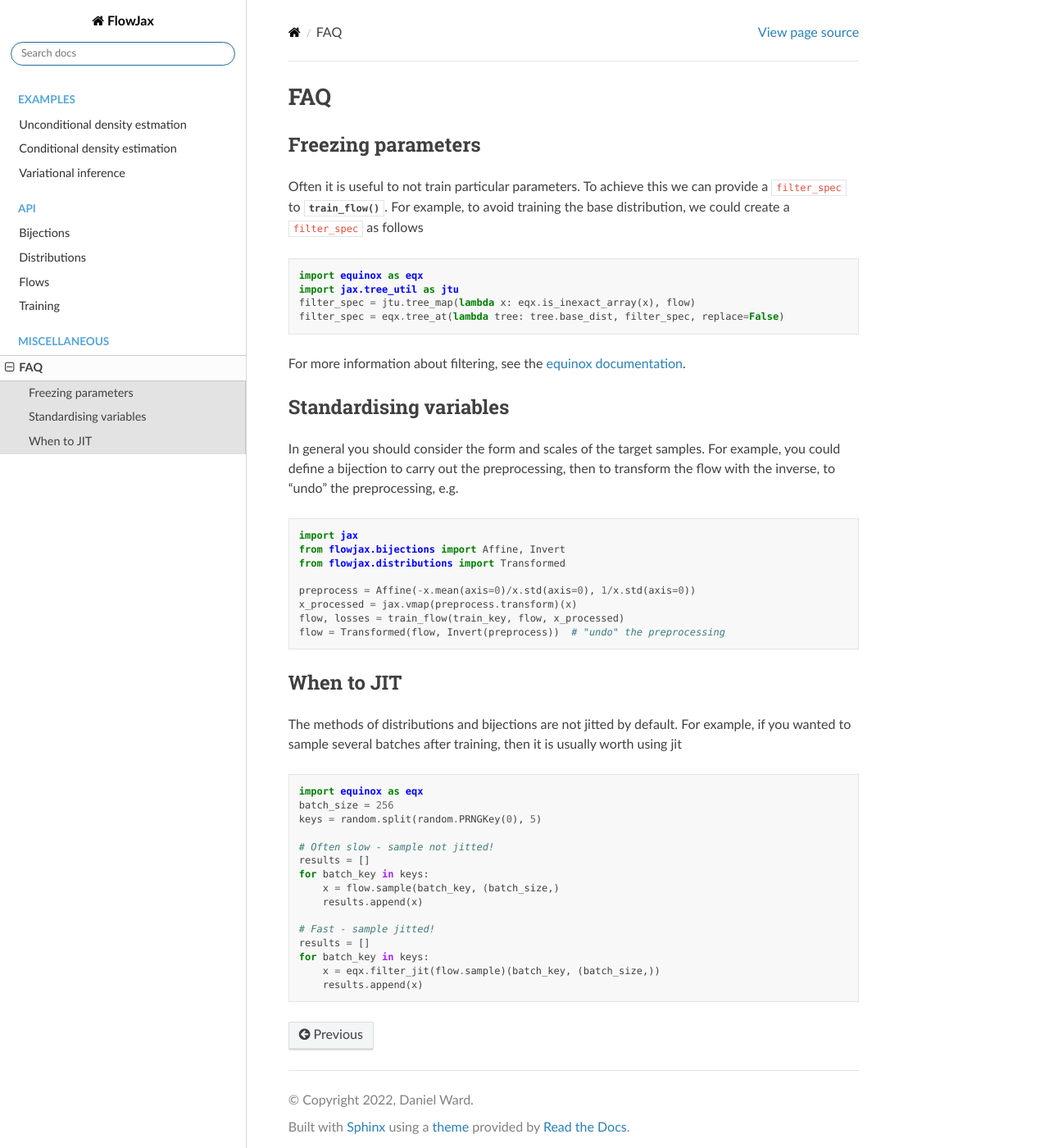
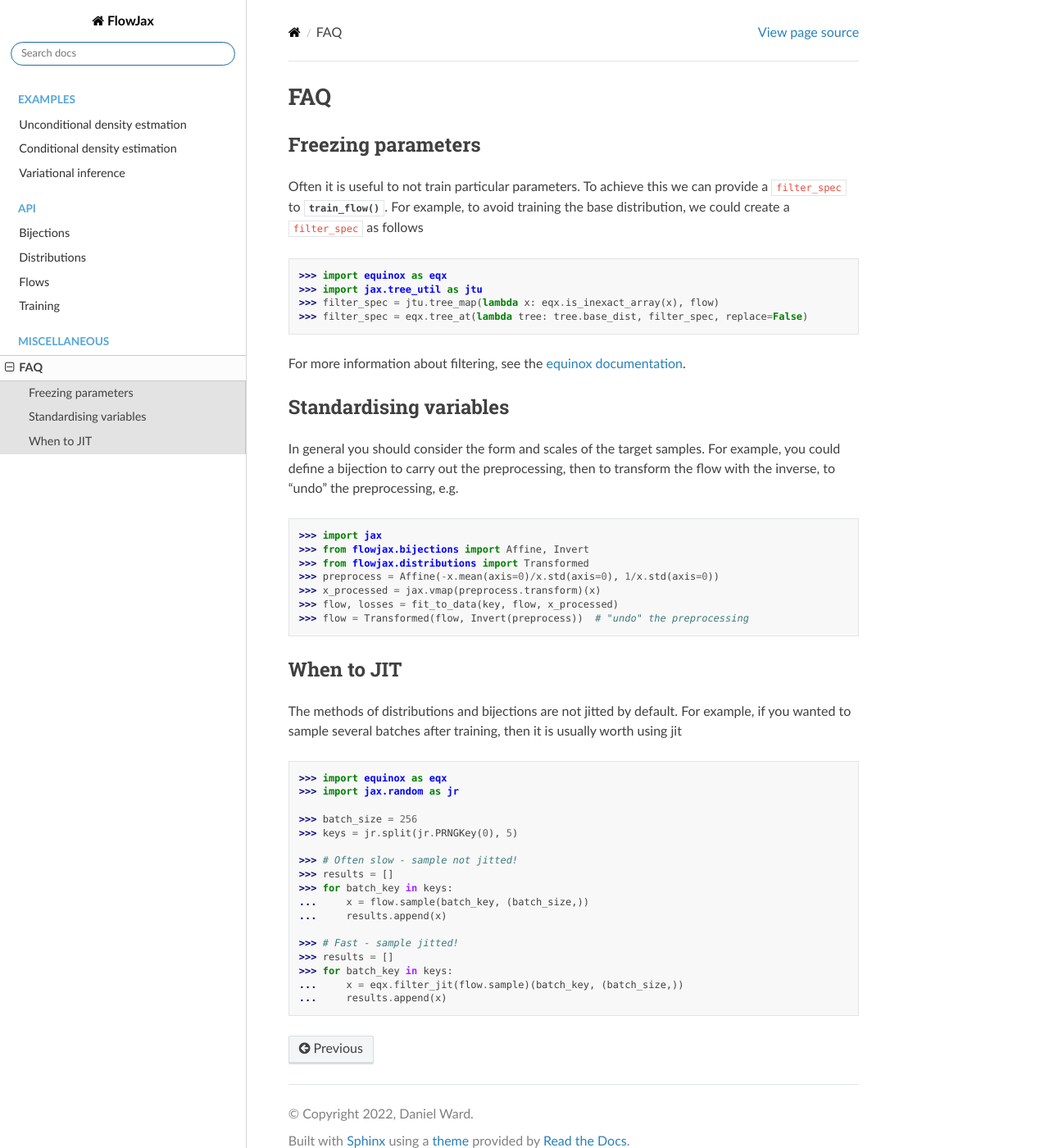
Before and after one commit to danielward27/flowjax, a Sphinx documentation site: the page built from docs/faq.rst, in a window 1280 px wide and 1400 px high. Shown: the whole window at 82% size. Built offline with Sphinx 7.4.7 and the Read the Docs theme 2.0.0, drawn with Linux system fonts in a browser that asks for light colours; some of the changed lines change nothing that is shown.

Commit message:
Add doctest blocks to faq

```diff
--- a/docs/faq.rst
+++ b/docs/faq.rst
@@ -7,12 +7,17 @@ Often it is useful to not train particular parameters. To achieve this we can pr
 ``filter_spec`` to :py:func:`~flowjax.train.train_flow`. For example, to avoid
 training the base distribution, we could create a ``filter_spec`` as follows
 
-.. code-block:: python
+.. testsetup::
 
-    import equinox as eqx
-    import jax.tree_util as jtu
-    filter_spec = jtu.tree_map(lambda x: eqx.is_inexact_array(x), flow)
-    filter_spec = eqx.tree_at(lambda tree: tree.base_dist, filter_spec, replace=False)
+    from flowjax.distributions import Normal
+    flow = Normal()
+
+.. doctest::
+
+    >>> import equinox as eqx
+    >>> import jax.tree_util as jtu
+    >>> filter_spec = jtu.tree_map(lambda x: eqx.is_inexact_array(x), flow)
+    >>> filter_spec = eqx.tree_at(lambda tree: tree.base_dist, filter_spec, replace=False)
 
 For more information about filtering, see the `equinox documentation <https://docs.kidger.site/equinox/all-of-equinox/>`_.
 
@@ -20,35 +25,59 @@ Standardising variables
 ^^^^^^^^^^^^^^^^^^^^^^^^^^^^^^^^^^^^^^^^^^^
 In general you should consider the form and scales of the target samples. For example, you could define a bijection to carry out the preprocessing, then to transform the flow with the inverse, to "undo" the preprocessing, e.g.
 
-.. code-block:: python
+.. testsetup::
 
-    import jax
-    from flowjax.bijections import Affine, Invert
-    from flowjax.distributions import Transformed
+    from flowjax.distributions import Normal
+    from flowjax.train import fit_to_data
+    import jax.numpy as jnp
+    import jax.random as jr
 
-    preprocess = Affine(-x.mean(axis=0)/x.std(axis=0), 1/x.std(axis=0))
-    x_processed = jax.vmap(preprocess.transform)(x)
-    flow, losses = train_flow(train_key, flow, x_processed)
-    flow = Transformed(flow, Invert(preprocess))  # "undo" the preprocessing
+    key = jr.PRNGKey(0)
+    x = jr.normal(key, (256,3))
+    flow = Normal(jnp.ones(3))
+
+.. doctest::
+
+    >>> import jax
+    >>> from flowjax.bijections import Affine, Invert
+    >>> from flowjax.distributions import Transformed
+    >>> preprocess = Affine(-x.mean(axis=0)/x.std(axis=0), 1/x.std(axis=0))
+    >>> x_processed = jax.vmap(preprocess.transform)(x)
+    >>> flow, losses = fit_to_data(key, flow, x_processed) # doctest: +SKIP
+    >>> flow = Transformed(flow, Invert(preprocess))  # "undo" the preprocessing
+
 
 When to JIT
 ^^^^^^^^^^^^^^^^^^^^^^^^^^^^^^^^^^^^^^^^^^^
 The methods of distributions and bijections are not jitted by default. For example, if you wanted to sample several batches after training, then it is usually worth using jit
 
-.. code-block:: python
+.. testsetup::
 
-    import equinox as eqx
-    batch_size = 256
-    keys = random.split(random.PRNGKey(0), 5)
+    from flowjax.distributions import Normal
+    from flowjax.train import fit_to_data
+    import jax.numpy as jnp
+    import jax.random as jr
 
-    # Often slow - sample not jitted!
-    results = []
-    for batch_key in keys:
-        x = flow.sample(batch_key, (batch_size,)
-        results.append(x)
+    key = jr.PRNGKey(0)
+    x = jr.normal(key, (256,3))
+    flow = Normal(jnp.ones(3))
 
-    # Fast - sample jitted!
-    results = []
-    for batch_key in keys:
-        x = eqx.filter_jit(flow.sample)(batch_key, (batch_size,))
-        results.append(x)
+.. doctest::
+
+    >>> import equinox as eqx
+    >>> import jax.random as jr
+
+    >>> batch_size = 256
+    >>> keys = jr.split(jr.PRNGKey(0), 5)
+
+    >>> # Often slow - sample not jitted!
+    >>> results = []
+    >>> for batch_key in keys:
+    ...     x = flow.sample(batch_key, (batch_size,))
+    ...     results.append(x)
+
+    >>> # Fast - sample jitted!
+    >>> results = []
+    >>> for batch_key in keys:
+    ...     x = eqx.filter_jit(flow.sample)(batch_key, (batch_size,))
+    ...     results.append(x)
```
